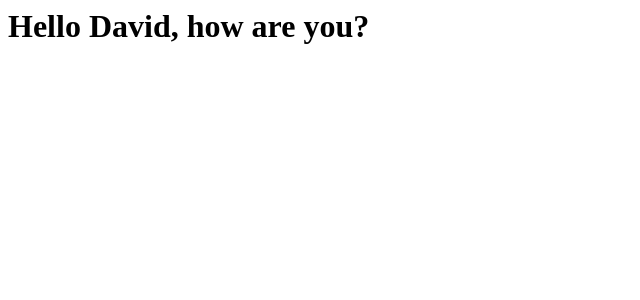
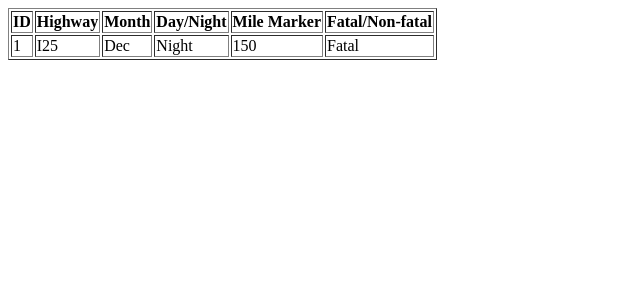
Before and after one commit to u2driver/FinalProject, a Django app: page /testing/ in a window 1280 px wide. Shown: the top 300 px of the page, without its empty margins (0-640 px from the left). Run offline with Django 4.2, Linux system fonts and the light colour scheme; data comes from the database, SQL or seed files in the repository.

Commit message:
template updates

```diff
--- a/roadrecord/templates/template.html
+++ b/roadrecord/templates/template.html
@@ -1 +1,28 @@
-<h1>Hello {{ firstname }}, how are you?</h1>
+<!DOCTYPE html>
+<html>
+<body>
+
+<table border='1'>
+  <tr>
+    <th>ID</th>
+    <th>Highway</th>
+    <th>Month</th>
+    <th>Day/Night</th>
+    <th>Mile Marker</th>
+    <th>Fatal/Non-fatal</th>
+  </tr>
+  {% for x in crashes %}
+    <tr>
+      <td>{{ x.id }}</td>
+      <td>{{ x.highway }}</td>
+      <td>{{ x.month }}</td>
+      <td>{{ x.day_night }}</td>
+      <td>{{ x.marker }}</td>
+      <td>{{ x.fatal_non }}</td>
+    </tr>
+  {% endfor %}
+</table>
+
+
+</body>
+</html>
--- a/roadrecord/views.py
+++ b/roadrecord/views.py
@@ -62,8 +62,9 @@ def updaterecord(request, id):
   return HttpResponseRedirect(reverse('home'))
 
 def testing(request):
+  crashes = Accidents.objects.filter(highway='I25', month = 'Dec').values()
   template = loader.get_template('template.html')
   context = {
-    'firstname': 'David',
+    'crashes': crashes,
   }
   return HttpResponse(template.render(context, request))
```
